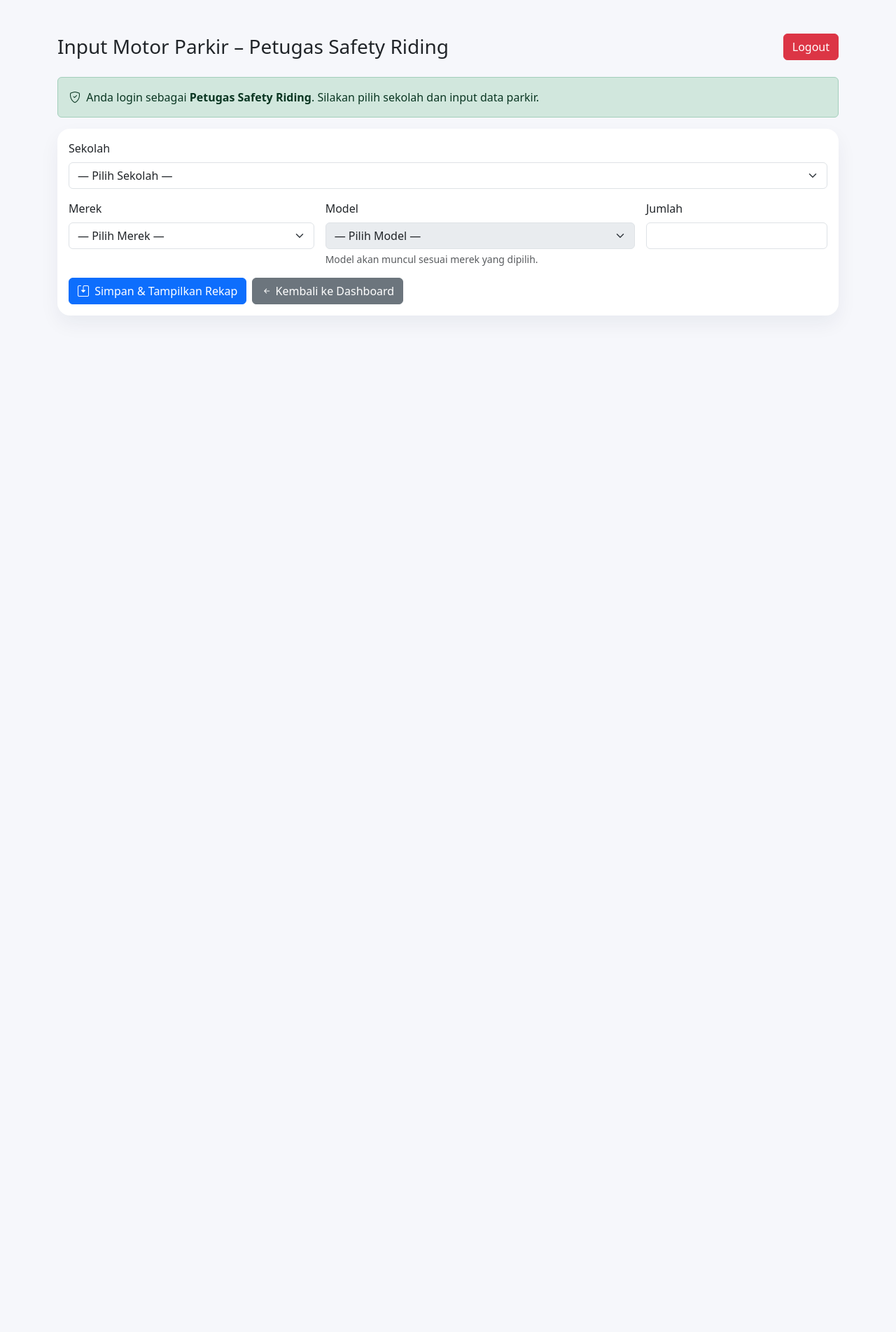
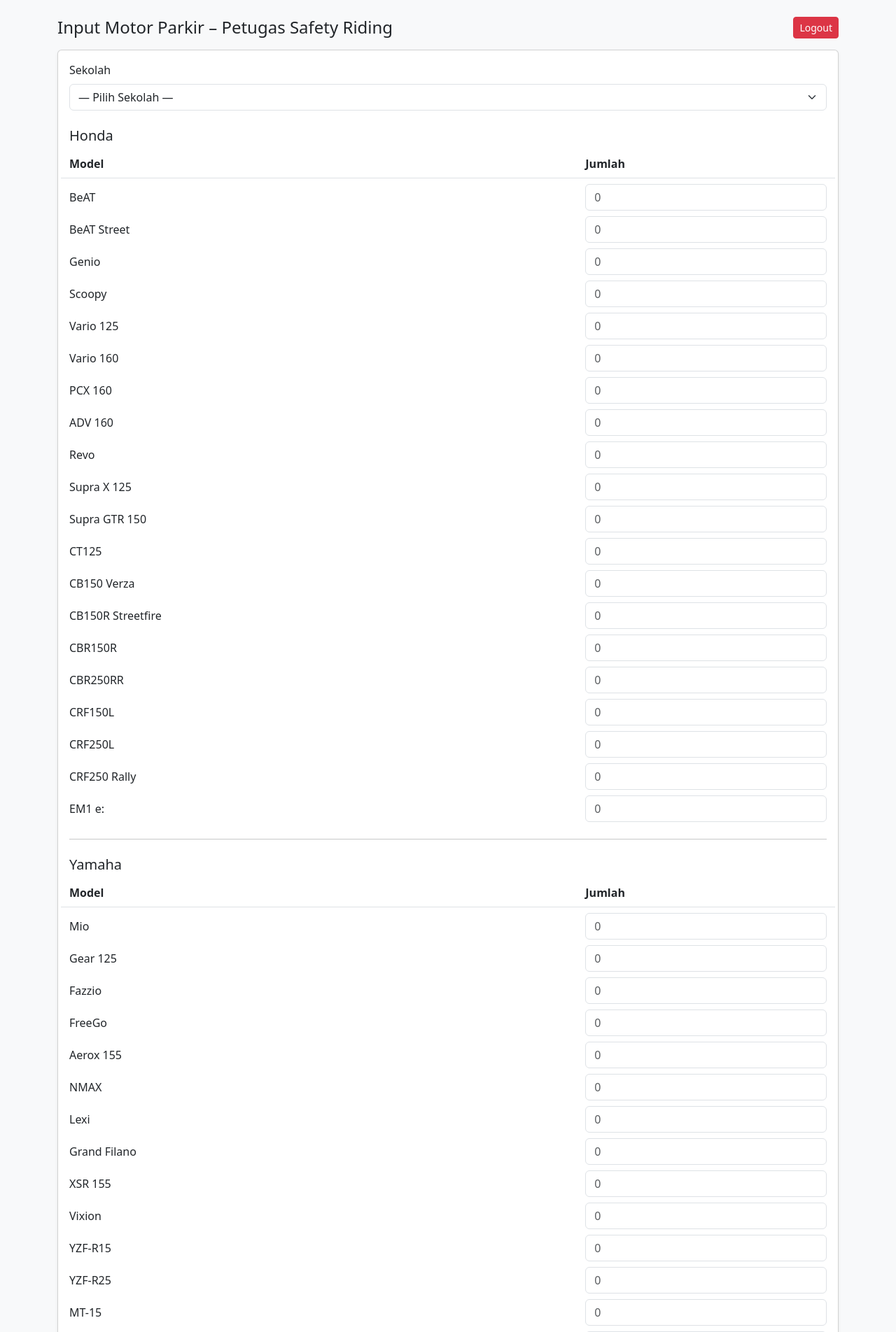
Before and after one commit to febriandrian/srcs, a Flask app: page /safety-riding in a window 1280 px wide. Shown: the top 1904 px of the page at 70% size. Before the commit the page ends 435 px from the top, so only its background shows below. Run offline with Flask 3, Linux system fonts and the light colour scheme; a user stored in the database is signed in.

Commit message:
Update SRCS - Sat 08/09/2025 23:05:21.98

```diff
--- a/app.py
+++ b/app.py
@@ -105,41 +105,55 @@
 
     if request.method == 'POST':
         sekolah_id = request.form.get('sekolah_id')
-        merek      = request.form.get('merek')
-        model      = request.form.get('model')
-        jumlah_raw = request.form.get('jumlah', '0')
+        if not sekolah_id:
+            return render_template(
+                'safety_riding.html',
+                sekolah_list=sekolah_list,
+                brand_models=BRAND_MODELS,
+                brands=list(BRAND_MODELS.keys()),
+                msg="Pilih sekolah dulu."
+            )
 
-        # Validasi
-        try:
-            jumlah = int(jumlah_raw)
-        except ValueError:
-            jumlah = 0
+        total_disimpan = 0
 
-        if not sekolah_id or merek not in ALLOWED_BRANDS:
-            return "Input tidak valid (sekolah/merek)."
-        if model not in BRAND_MODELS[merek]:
-            return "Model tidak valid untuk merek tersebut."
-        if jumlah < 1:
-            return "Jumlah minimal 1."
+        # Baca semua kolom jumlah: <brand_lower>_<index>
+        for brand, models in BRAND_MODELS.items():
+            slug = brand.lower()  # 'Honda' -> 'honda'
+            for i, model in enumerate(models):
+                raw = request.form.get(f'{slug}_{i}', '').strip()
+                if not raw:
+                    continue
+                try:
+                    jumlah = int(raw)
+                except ValueError:
+                    jumlah = 0
+                if jumlah > 0:
+                    db.session.add(MotorParkir(
+                        sekolah_id=int(sekolah_id),
+                        merek=brand,
+                        model=model,
+                        jumlah=jumlah
+                    ))
+                    total_disimpan += jumlah
 
-        # Simpan
-        db.session.add(MotorParkir(
-            sekolah_id=int(sekolah_id),
-            merek=merek,
-            model=model,
-            jumlah=jumlah
-        ))
+        if total_disimpan == 0:
+            return render_template(
+                'safety_riding.html',
+                sekolah_list=sekolah_list,
+                brand_models=BRAND_MODELS,
+                brands=list(BRAND_MODELS.keys()),
+                msg="Belum ada jumlah yang diisi (semua kosong/0)."
+            )
+
         db.session.commit()
-
-        # Lihat rekap sekolah yang dipilih
         return redirect(url_for('lihat_sekolah', sekolah_id=sekolah_id))
 
-    # GET: tampilkan form input
+    # GET
     return render_template(
         'safety_riding.html',
         sekolah_list=sekolah_list,
-        brands=list(BRAND_MODELS.keys()),
-        brand_models=BRAND_MODELS
+        brand_models=BRAND_MODELS,
+        brands=list(BRAND_MODELS.keys())
     )
 
 # ==========================
--- a/templates/safety_riding.html
+++ b/templates/safety_riding.html
@@ -1,98 +1,68 @@
 <!DOCTYPE html>
 <html>
 <head>
-  <title>Input Motor Parkir – Petugas SR</title>
-  <meta name="viewport" content="width=device-width, initial-scale=1" />
+  <title>Input Motor Parkir – Petugas Safety Riding</title>
   <link href="https://cdn.jsdelivr.net/npm/bootstrap@5.3.0/dist/css/bootstrap.min.css" rel="stylesheet">
-  <link href="https://cdn.jsdelivr.net/npm/bootstrap-icons@1.11.3/font/bootstrap-icons.css" rel="stylesheet">
-  <style>
-    body{background:#f6f7fb}
-    .card-lite{border:0;border-radius:18px;box-shadow:0 12px 28px rgba(18,38,63,.06)}
-  </style>
 </head>
-<body>
-<div class="container py-5">
-  <div class="d-flex justify-content-between align-items-center mb-4">
-    <h3 class="mb-0">Input Motor Parkir – Petugas Safety Riding</h3>
-    <a href="/logout" class="btn btn-danger">Logout</a>
+<body class="bg-light">
+<div class="container mt-4">
+
+  <div class="d-flex justify-content-between align-items-center mb-3">
+    <h4 class="mb-0">Input Motor Parkir – Petugas Safety Riding</h4>
+    <a href="/logout" class="btn btn-danger btn-sm">Logout</a>
   </div>
 
-  <div class="alert alert-success">
-    <i class="bi bi-shield-check me-1"></i>
-    Anda login sebagai <strong>Petugas Safety Riding</strong>. Silakan pilih sekolah dan input data parkir.
-  </div>
+  {% if msg %}
+    <div class="alert alert-warning">{{ msg }}</div>
+  {% endif %}
 
-  <div class="card card-lite">
+  <form method="POST" class="card shadow-sm">
     <div class="card-body">
-      <form method="POST" class="row g-3">
 
       <!-- Pilih sekolah -->
-        <div class="col-12">
+      <div class="mb-4">
         <label class="form-label">Sekolah</label>
         <select name="sekolah_id" class="form-select" required>
           <option value="">— Pilih Sekolah —</option>
           {% for s in sekolah_list %}
-              <option value="{{ s.id }}">{{ s.nama }} — {{ s.kabupaten }} ({{ s.tanggal_kunjungan.strftime('%d-%m-%Y') }})</option>
+            <option value="{{ s.id }}">{{ s.nama }} — {{ s.kabupaten }}</option>
           {% endfor %}
         </select>
       </div>
 
-        <!-- Merek -->
-        <div class="col-md-4">
-          <label class="form-label">Merek</label>
-          <select id="merek" name="merek" class="form-select" required>
-            <option value="">— Pilih Merek —</option>
-            {% for b in brands %}
-              <option value="{{ b }}">{{ b }}</option>
-            {% endfor %}
-          </select>
+      <!-- Blok per merek -->
+      {% for brand in brands %}
+        <h5 class="mt-2 mb-3">{{ brand }}</h5>
+
+        <div class="row fw-semibold border-bottom pb-2 mb-2">
+          <div class="col-8">Model</div>
+          <div class="col-4">Jumlah</div>
         </div>
 
-        <!-- Model (tergantung merek) -->
-        <div class="col-md-5">
-          <label class="form-label">Model</label>
-          <select id="model" name="model" class="form-select" required disabled>
-            <option value="">— Pilih Model —</option>
-          </select>
-          <div class="form-text">Model akan muncul sesuai merek yang dipilih.</div>
+        {% for model in brand_models[brand] %}
+          <div class="row align-items-center mb-2">
+            <div class="col-8">{{ model }}</div>
+            <div class="col-4">
+              <input type="number"
+                     min="0"
+                     name="{{ brand|lower }}_{{ loop.index0 }}"
+                     class="form-control"
+                     placeholder="0">
+            </div>
+          </div>
+        {% endfor %}
+
+        <hr class="my-4">
+      {% endfor %}
+
+      <div class="mt-2 d-flex gap-2">
+        <button type="submit" class="btn btn-primary">Simpan & Tampilkan Rekap</button>
+        <a class="btn btn-secondary" href="/dashboard">Kembali ke Dashboard</a>
       </div>
 
-        <!-- Jumlah -->
-        <div class="col-md-3">
-          <label class="form-label">Jumlah</label>
-          <input type="number" name="jumlah" min="1" class="form-control" required>
-        </div>
-
-        <div class="col-12 d-flex gap-2">
-          <button type="submit" class="btn btn-primary">
-            <i class="bi bi-save2 me-1"></i> Simpan & Tampilkan Rekap
-          </button>
-          <a href="/dashboard" class="btn btn-secondary">
-            <i class="bi bi-arrow-left-short"></i> Kembali ke Dashboard
-          </a>
     </div>
   </form>
+
 </div>
-  </div>
-</div>
-
-<script>
-  // data merek -> model dari backend
-  const BRAND_MODELS = {{ brand_models | tojson }};
-  const merekEl = document.getElementById('merek');
-  const modelEl = document.getElementById('model');
-
-  merekEl.addEventListener('change', () => {
-    const brand = merekEl.value;
-    modelEl.innerHTML = '<option value="">— Pilih Model —</option>';
-    if (!brand || !BRAND_MODELS[brand]) { modelEl.disabled = true; return; }
-    BRAND_MODELS[brand].forEach(m => {
-      const opt = document.createElement('option');
-      opt.value = m; opt.textContent = m;
-      modelEl.appendChild(opt);
-    });
-    modelEl.disabled = false;
-  });
-</script>
 </body>
 </html>
```
Lines whose indentation alone changed are shown as unchanged.
